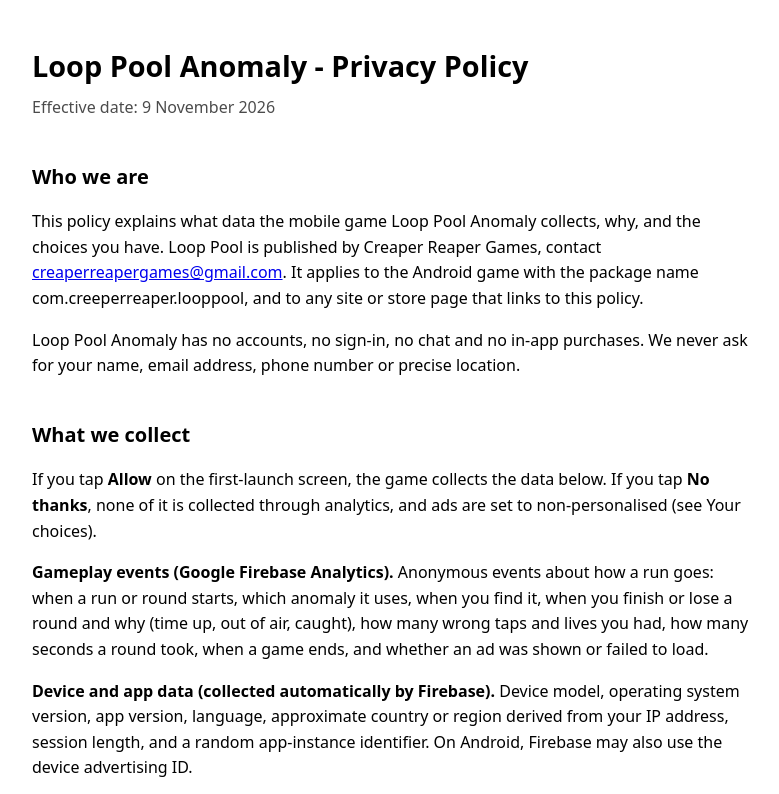
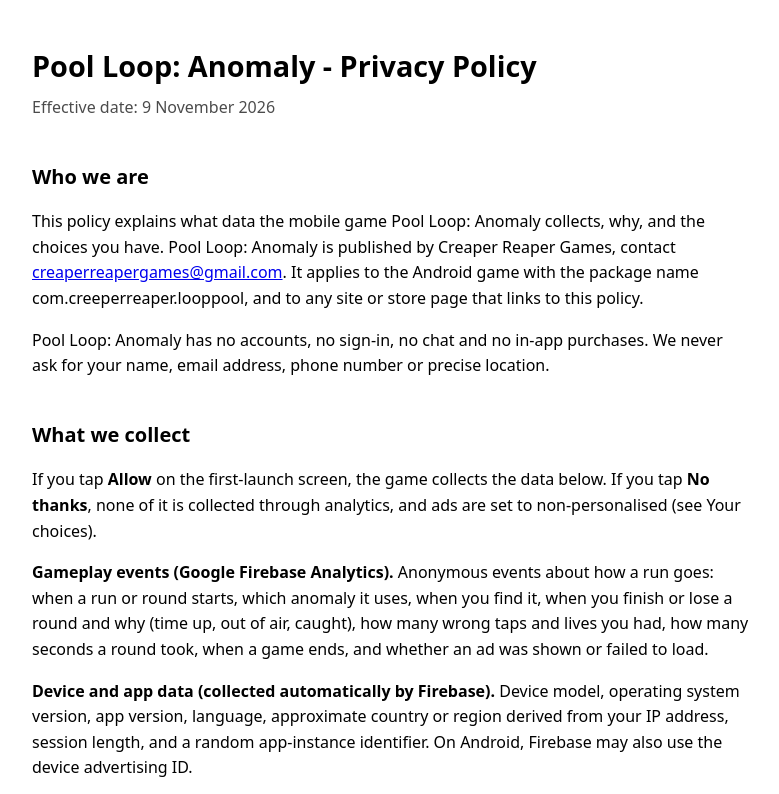
Before and after one commit to gamesporting101/looppool-privacy, a plain HTML site: page index.html in a window 1280 px wide. Shown: the top 794 px of the page, without its empty margins (248-1027 px from the left). Drawn offline with Linux system fonts and the light colour scheme.

Commit message:
update name

```diff
--- a/index.html
+++ b/index.html
@@ -3,7 +3,7 @@
 <head>
 <meta charset="utf-8">
 <meta name="viewport" content="width=device-width, initial-scale=1">
-<title>Loop Pool Anomaly - Privacy Policy</title>
+<title>Pool Loop: Anomaly - Privacy Policy</title>
 <style>
   :root { color-scheme: light dark; }
   body { font: 16px/1.6 system-ui, -apple-system, "Segoe UI", Roboto, sans-serif; max-width: 720px; margin: 0 auto; padding: 24px 16px 64px; }
@@ -14,12 +14,12 @@
 </style>
 </head>
 <body>
-<h1>Loop Pool Anomaly - Privacy Policy</h1>
+<h1>Pool Loop: Anomaly - Privacy Policy</h1>
 <p class="meta">Effective date: 9 November 2026</p>
 
 <h2>Who we are</h2>
-<p>This policy explains what data the mobile game Loop Pool Anomaly collects, why, and the choices you have. Loop Pool is published by Creaper Reaper Games, contact <a href="mailto:creaperreapergames@gmail.com">creaperreapergames@gmail.com</a>. It applies to the Android game with the package name com.creeperreaper.looppool, and to any site or store page that links to this policy.</p>
-<p>Loop Pool Anomaly has no accounts, no sign-in, no chat and no in-app purchases. We never ask for your name, email address, phone number or precise location.</p>
+<p>This policy explains what data the mobile game Pool Loop: Anomaly collects, why, and the choices you have. Pool Loop: Anomaly is published by Creaper Reaper Games, contact <a href="mailto:creaperreapergames@gmail.com">creaperreapergames@gmail.com</a>. It applies to the Android game with the package name com.creeperreaper.looppool, and to any site or store page that links to this policy.</p>
+<p>Pool Loop: Anomaly has no accounts, no sign-in, no chat and no in-app purchases. We never ask for your name, email address, phone number or precise location.</p>
 
 <h2>What we collect</h2>
 <p>If you tap <strong>Allow</strong> on the first-launch screen, the game collects the data below. If you tap <strong>No thanks</strong>, none of it is collected through analytics, and ads are set to non-personalised (see Your choices).</p>
@@ -50,7 +50,7 @@
 <p><strong>Retention.</strong> Firebase keeps event-level analytics data for a limited period set in our Firebase project (we use the shortest practical setting, up to 14 months). Start.io keeps data under its own policy.</p>
 <p><strong>Security.</strong> Data is sent over encrypted connections. We do not run our own server for player data, and the game stores only your consent choice on your device.</p>
 <p><strong>International transfers.</strong> Google, Start.io and their partners may process data in countries outside your own, using safeguards such as standard contractual clauses where the law requires.</p>
-<p><strong>Children.</strong> Loop Pool Anomaly is a horror game and is not directed at children under 13 (or under 16 where local law sets a higher age). We do not knowingly collect data from them. If you believe a child has provided data, contact us and we will help remove it.</p>
+<p><strong>Children.</strong> Pool Loop: Anomaly is a horror game and is not directed at children under 13 (or under 16 where local law sets a higher age). We do not knowingly collect data from them. If you believe a child has provided data, contact us and we will help remove it.</p>
 
 <h2>Your rights and how to contact us</h2>
 <p>Depending on where you live (for example the EU/UK under the GDPR, or California under the CCPA/CPRA), you may have the right to access, correct or delete personal data, to object to or restrict processing, to withdraw consent, to data portability, and to complain to your data protection authority. California residents can also opt out of the "sale" or "sharing" of personal information for advertising; you can do this by choosing <strong>No thanks</strong> or switching consent off under <strong>Privacy</strong>.</p>
```
Also changed, not shown: 1 other file.
